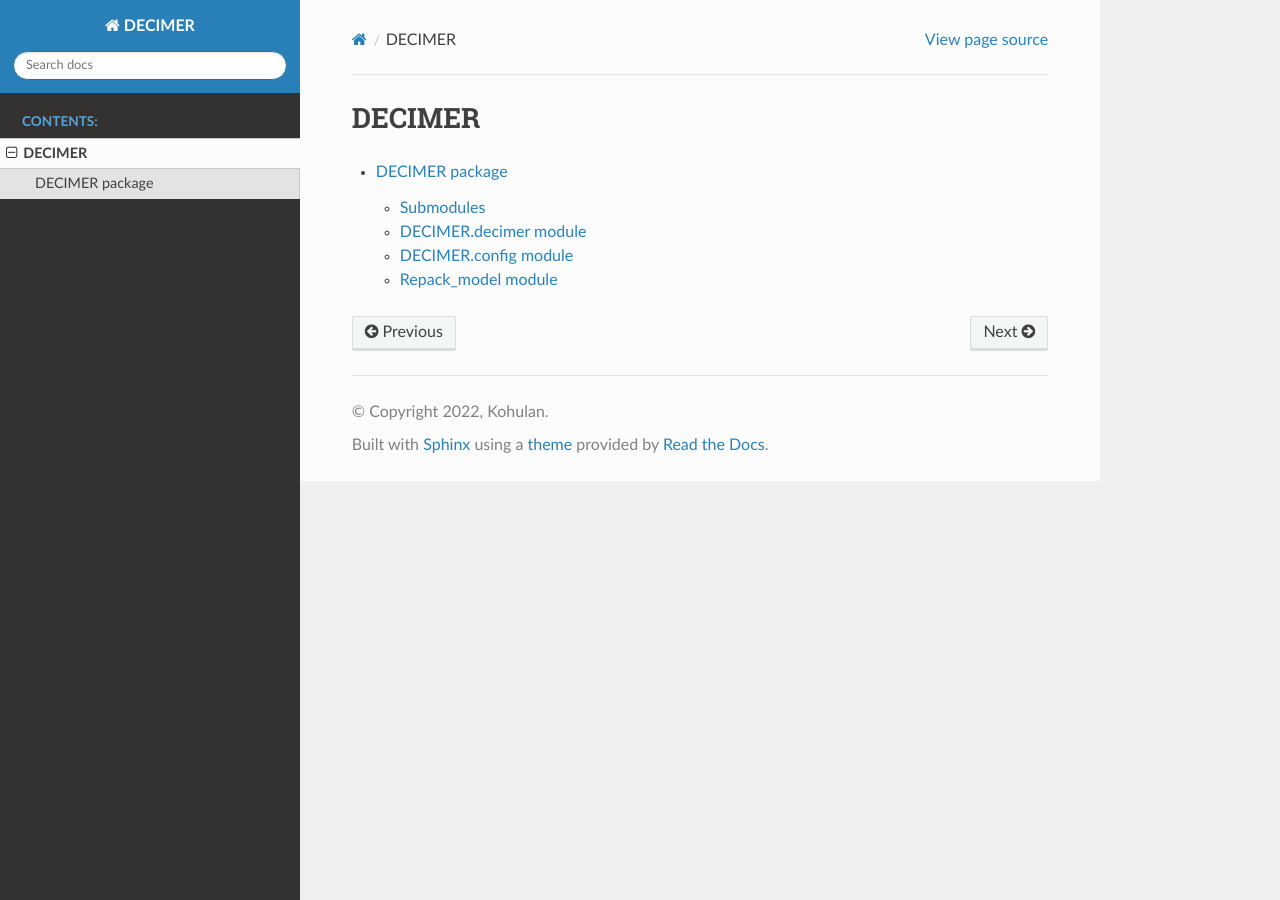
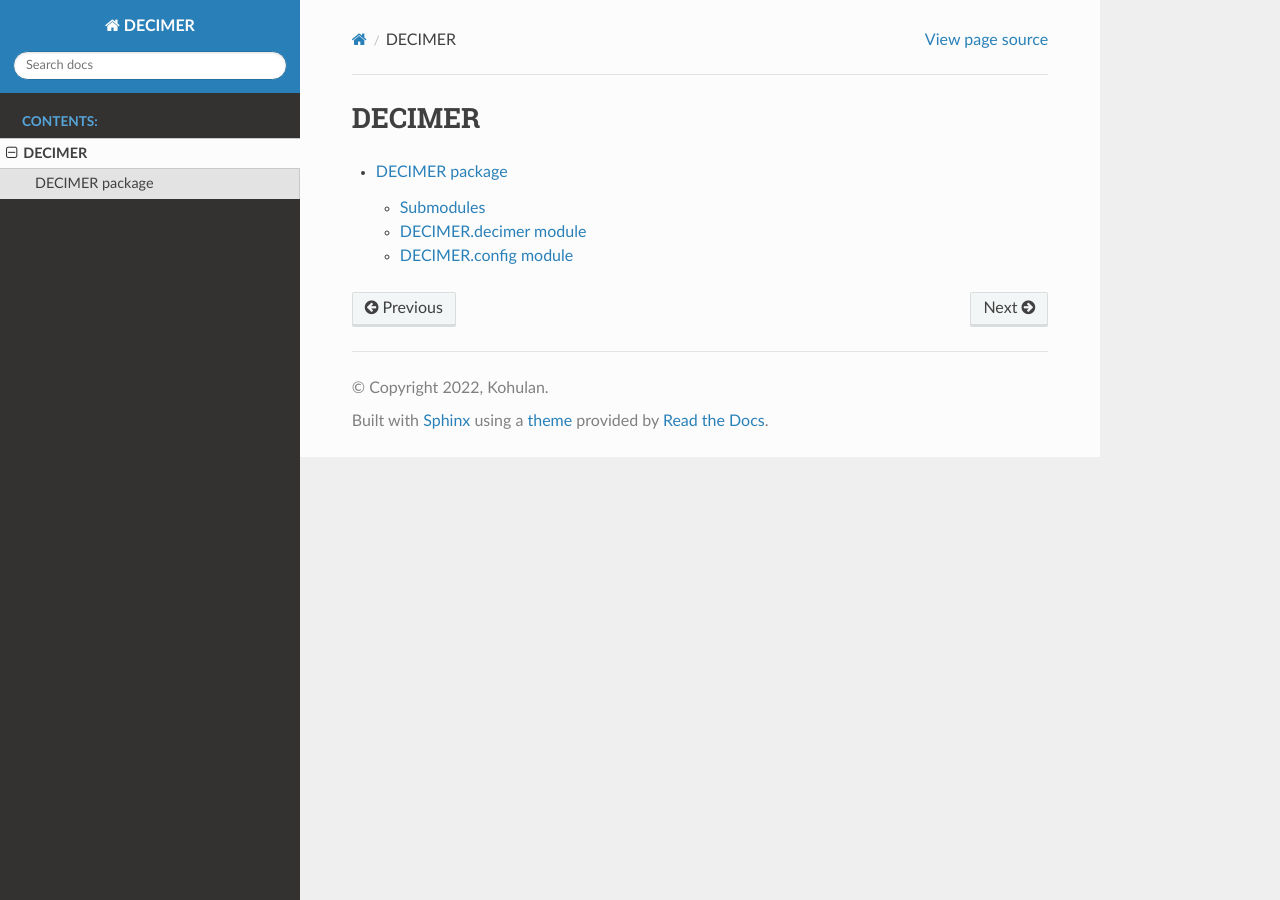
Before and after one commit to Kohulan/DECIMER-Image_Transformer, a Sphinx documentation site: the page built from docs/modules.rst, in a window 1280 px wide. Built offline with Sphinx 7.4.7 and the Read the Docs theme 2.0.0, drawn with Linux system fonts in a browser that asks for light colours.

Commit message:
fix: Docs issues for building

```diff
--- a/docs/DECIMER.rst
+++ b/docs/DECIMER.rst
@@ -5,7 +5,7 @@
 ----------
 
 DECIMER.decimer module
---------------------------
+-----------------------
 
 .. automodule:: DECIMER.decimer
    :members:
@@ -13,17 +13,9 @@
    :show-inheritance:
 
 DECIMER.config module
----------------
+----------------------
 
 .. automodule:: DECIMER.config
    :members:
    :undoc-members:
    :show-inheritance:
-
-Repack_model module
----------------
-
-.. automodule:: DECIMER.Repack_model
-   :members:
-   :undoc-members:
-   :show-inheritance:
```
